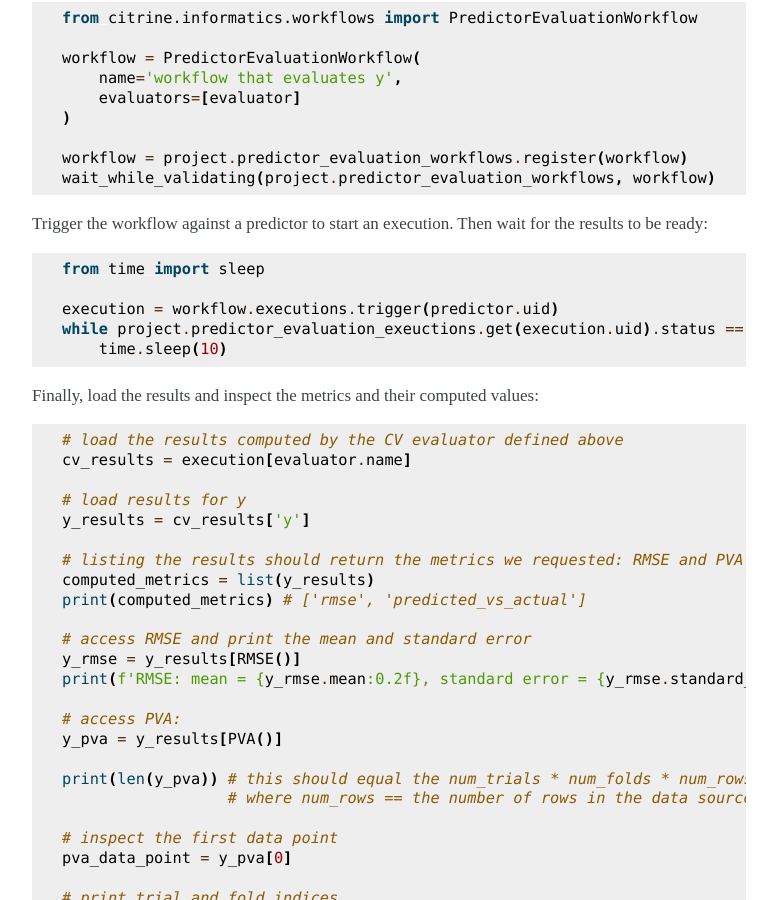
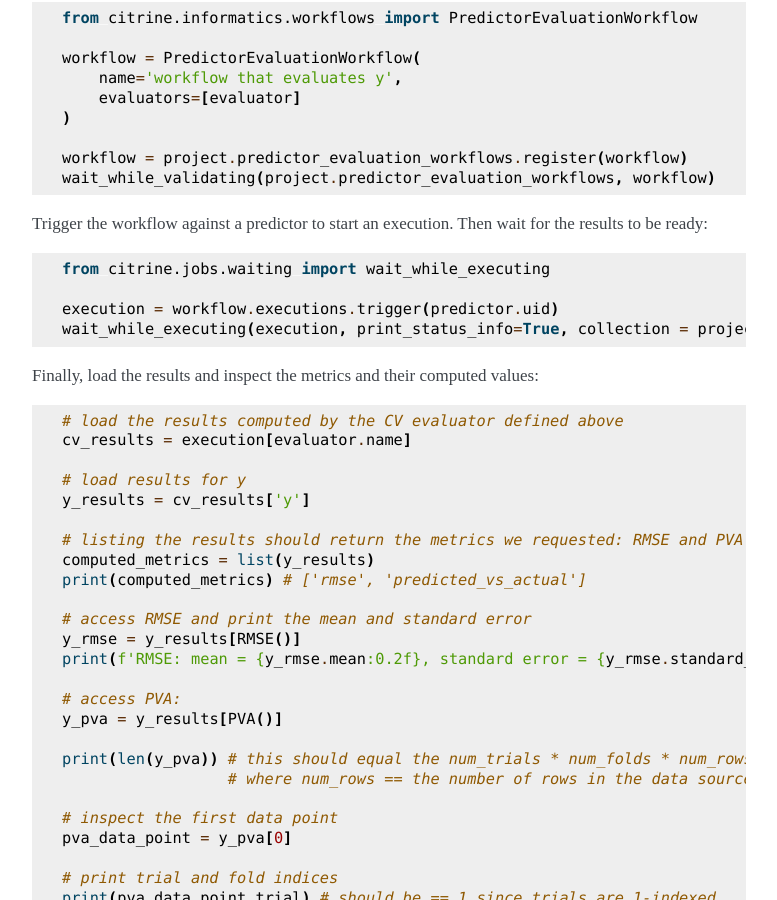
Before and after one commit to CitrineInformatics/citrine-python, a Sphinx documentation site: the page built from docs/source/workflows/predictor_evaluation_workflows.rst, in a window 1280 px wide and 900 px high, scrolled down 4461 px. Shown: the whole window, without its empty margins (376-1153 px from the left). Built offline with Sphinx 7.4.7, drawn with Linux system fonts in a browser that asks for light colours.

Commit message:
PLA-5878 update docs

```diff
--- a/docs/source/workflows/predictor_evaluation_workflows.rst
+++ b/docs/source/workflows/predictor_evaluation_workflows.rst
@@ -208,11 +208,10 @@ Then wait for the results to be ready:
 
 .. code:: python
 
-    from time import sleep
+    from citrine.jobs.waiting import wait_while_executing
 
     execution = workflow.executions.trigger(predictor.uid)
-    while project.predictor_evaluation_exeuctions.get(execution.uid).status == 'INPROGRESS':
-        time.sleep(10)
+    wait_while_executing(execution, print_status_info=True, collection = project.predictor_evaluation_executions)
 
 Finally, load the results and inspect the metrics and their computed values:
 
```
